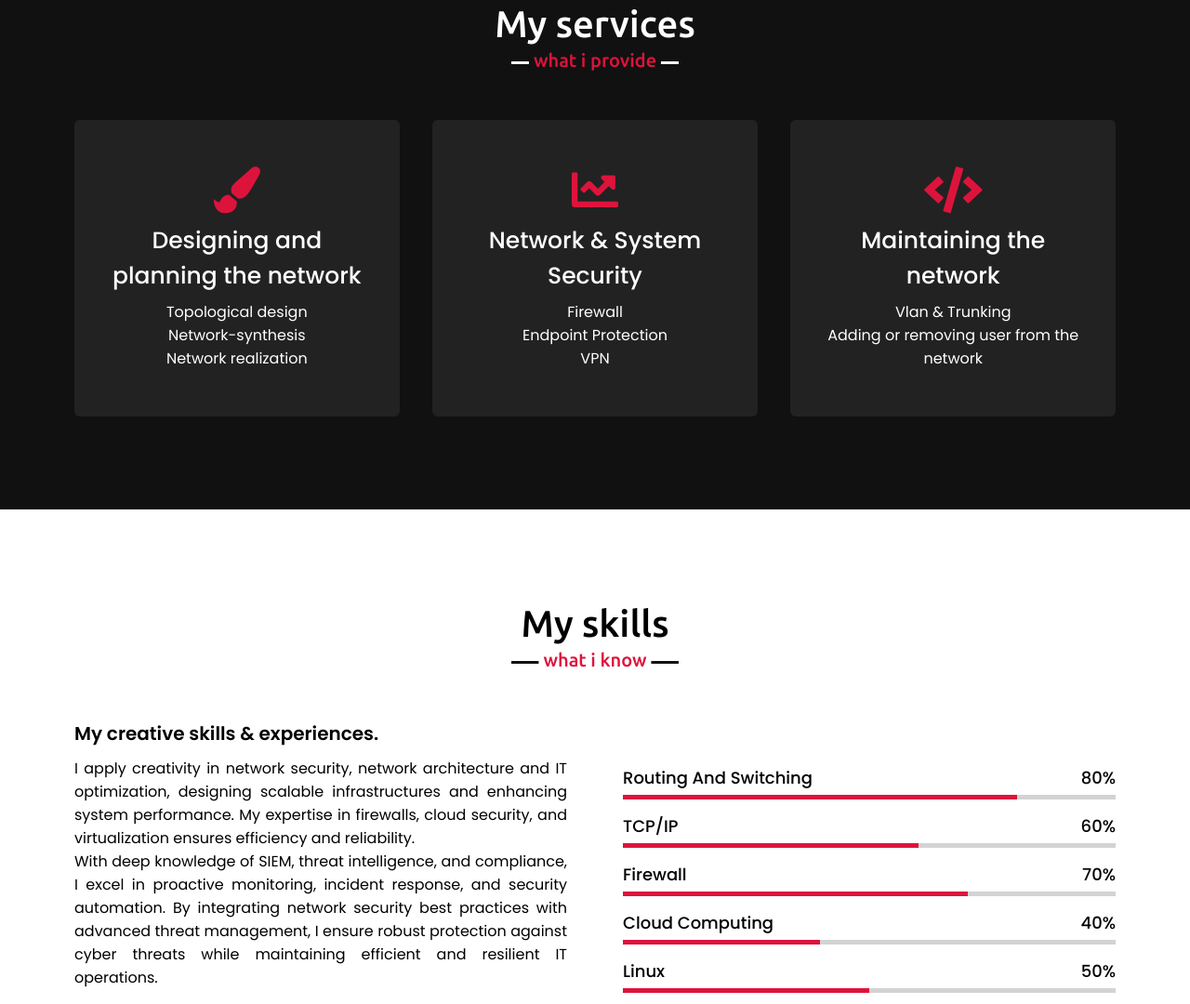
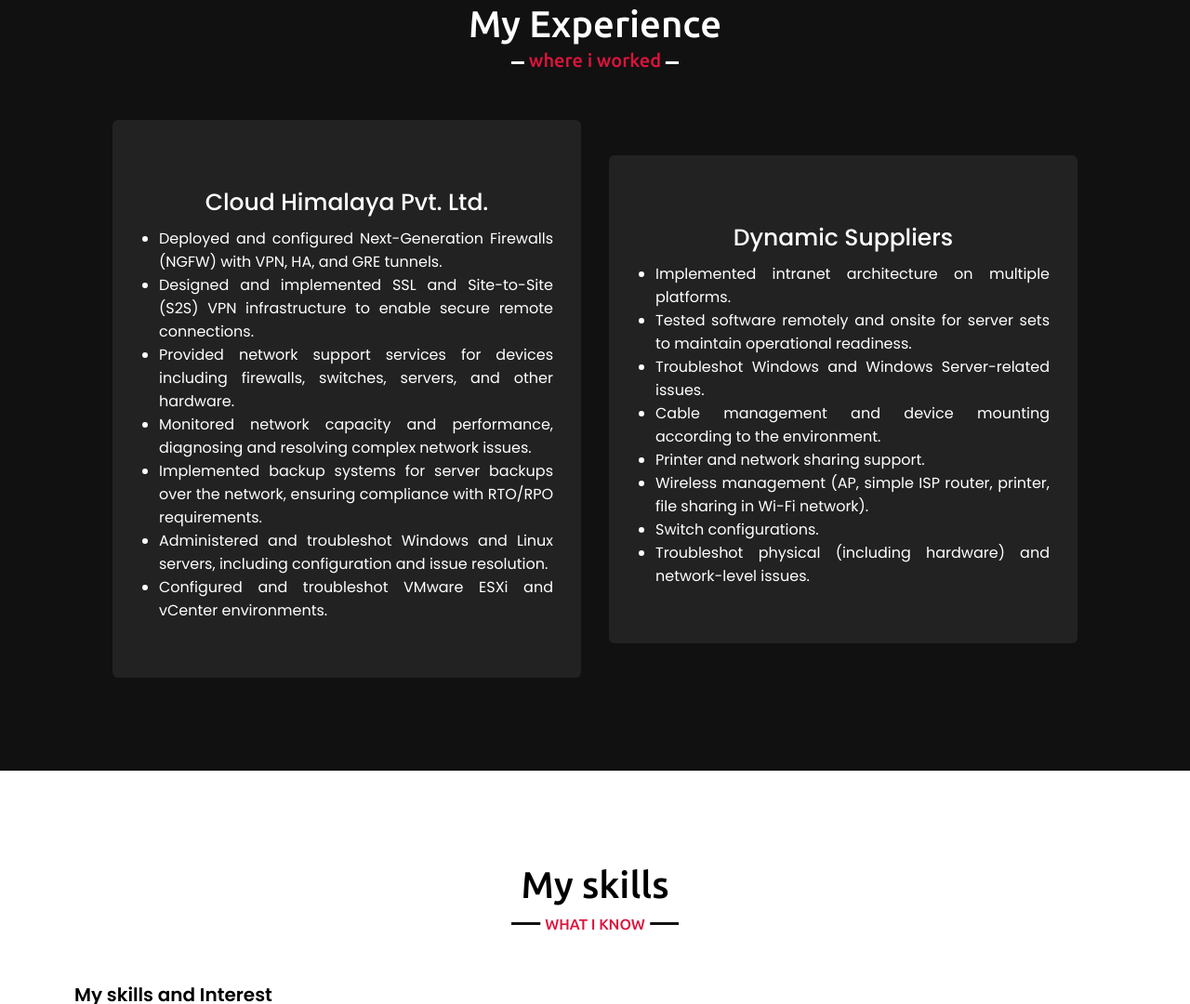
Before and after one commit to rrabina/website, a plain HTML site: page index.html in a window 1280 px wide. Shown: the part 1720-2800 px from the top of the page at 93% size. Drawn offline with nearby package versions, Linux system fonts and the light colour scheme.

Commit message:
modified the index.html

```diff
--- a/index.html
+++ b/index.html
@@ -23,9 +23,9 @@
             <ul class="menu">
                 <li><a href="#home" class="menu-btn">Home</a></li>
                 <li><a href="#about" class="menu-btn">About</a></li>
-                <li><a href="#services" class="menu-btn">Services</a></li>
+                <li><a href="#services" class="menu-btn">Experience</a></li>
                 <li><a href="#skills" class="menu-btn">Skills</a></li>
-                <li><a href="#clients" class="menu-btn">Clients</a></li>
+                <li><a href="#certificate" class="menu-btn">Certifications</a></li>
                 <li><a href="#contact" class="menu-btn">Contact</a></li>
             </ul>
             <div class="menu-btn">
@@ -58,7 +58,7 @@
                     <div class="text">I'm Rabina and I'm a <span class="typing-2"></span></div>
                     <p>As a Network and System Engineer at Cloud Himalaya since June 2022, I specialize in network administration, system management, and data center infrastructure. With a strong CSIT background, I excel in firewall management, access control, high- bandwidth network optimization, and customer support, ensuring secure and efficient IT operations. My focus is on designing, configuring, and deploying network architecture and firewalls to safeguard infrastructure. I also have hands-on experience with VMware virtualization and Huawei/NetApp storage solutions,optimizing performance. Proactive and adaptable, I continuously enhance IT operations while supporting team objectives.</p>
                     <p>Building on my experience, I strive to further enhance my networking expertise while expanding into cybersecurity. I am actively learning and working with security-related technologies, including SIEM, SOC, Wazuh and Sentinel, to strengthen my skills. Proactive and adaptable, I continuously improve IT operations while contributing to team objectives.</p>
-                    <a href="resume.pdf">Download CV</a>
+                    <a href="resume.pdf">Download RESUME</a>
                 </div>
             </div>
         </div>
@@ -67,96 +67,80 @@
     <!-- services section start -->
     <section class="services" id="services">
         <div class="max-width">
-            <h2 class="title">My services</h2>
+            <h2 class="title">My Experience</h2>
             <div class="serv-content">
                 <div class="card">
                     <div class="box">
-                        <i class="fas fa-paint-brush"></i>
-                        <div class="text">Designing and planning the network</div>
-                        <p>Topological design</p>
-                        <p>Network-synthesis</p>
-                        <p>Network realization</p>
+
+                        <div class="text">Cloud Himalaya Pvt. Ltd.</div>
+                        <ul class="justified-list">
+                            <li>Deployed and configured Next-Generation Firewalls (NGFW) with VPN, HA, and GRE tunnels.</li>
+                            <li>Designed and implemented SSL and Site-to-Site (S2S) VPN infrastructure to enable secure remote connections.</li>
+                            <li>Provided network support services for devices including firewalls, switches, servers, and other hardware.</li>
+                            <li>Monitored network capacity and performance, diagnosing and resolving complex network issues.</li>
+                            <li>Implemented backup systems for server backups over the network, ensuring compliance with RTO/RPO requirements.</li>
+                            <li>Administered and troubleshot Windows and Linux servers, including configuration and issue resolution.</li>
+                            <li>Configured and troubleshot VMware ESXi and vCenter environments.</li>
+                        </ul>
                     </div>
                 </div>
                 <div class="card">
                     <div class="box">
-                        <i class="fas fa-chart-line"></i>
-                        <div class="text">Network & System Security</div>
-                        <p>Firewall</p>
-                        <p>Endpoint Protection</p>
-                        <p>VPN</p>
+
+                        <div class="text">Dynamic Suppliers</div>
+                        <ul class="justified-list">
+                            <li>Implemented intranet architecture on multiple platforms.</li>
+                            <li>Tested software remotely and onsite for server sets to maintain operational readiness.</li>
+                            <li>Troubleshot Windows and Windows Server-related issues.</li>
+                            <li>Cable management and device mounting according to the environment.</li>
+                            <li>Printer and network sharing support.</li>
+                            <li>Wireless management (AP, simple ISP router, printer, file sharing in Wi-Fi network).</li>
+                            <li>Switch configurations.</li>
+                            <li>Troubleshot physical (including hardware) and network-level issues.</li>
+                        </ul>
                     </div>
                 </div>
-                <div class="card">
-                    <div class="box">
-                        <i class="fas fa-code"></i>
-                        <div class="text">Maintaining the network</div>
 
-                        <p>Vlan & Trunking</p>
-                        <p>Adding or removing user from the network</p>
-                    </div>
                 </div>
                </div>
             </div>
         </div>
     </section>
 
-    <!-- skills section start -->
+    <!-- Skills section start -->
 <section class="skills" id="skills">
     <div class="max-width">
         <h2 class="title">My skills</h2>
         <div class="skills-content">
             <div class="column left">
-                    <div class="text">My creative skills & experiences.</div>
-                      <p>I apply creativity in network security, network architecture and IT optimization, designing scalable infrastructures and enhancing system performance. My expertise in firewalls, cloud security, and virtualization ensures efficiency and reliability.</p>
-                      <p>With deep knowledge of SIEM, threat intelligence, and compliance, I excel in proactive monitoring, incident response, and security automation. By integrating network security best practices with advanced threat management, I ensure robust protection against cyber threats while maintaining efficient and resilient IT operations.</p>
-                    <a href="#">Read more</a>
+                <div class="text">My skills and Interest</div>
+                <p> My technical skills include routing and switching, firewalls, IDS/IPS, VMware (vCenter), Windows Server, SIEM, Linux system administration, and backup and recovery (VEEAM).</p>
+           <p>I am deeply interested in network security and cloud security, particularly in areas like SIEM, Microsoft Sentinel, and advanced threat detection. My passion lies in securing IT infrastructures, monitoring security events, and leveraging cloud-based security solutions to enhance overall cybersecurity posture.</p>
+                <!-- Skills section start
+                <a href="#">Read more</a>  -->
             </div>
             <div class="column right">
-                    <div class="bars">
-                        <div class="info">
-                            <span>Routing And Switching</span>
-                            <span>80%</span>
-                        </div>
-                        <div class="line html"></div>
-                    </div>
-                    <div class="bars">
-                        <div class="info">
-                            <span>TCP/IP</span>
-                            <span>60%</span>
-                        </div>
-                        <div class="line css"></div>
-                    </div>
-                    <div class="bars">
-                        <div class="info">
-                            <span>Firewall</span>
-                            <span>70%</span>
-                        </div>
-                        <div class="line js"></div>
-                    </div>
-                    <div class="bars">
-                        <div class="info">
-                            <span>Cloud Computing</span>
-                            <span>40%</span>
-                        </div>
-                        <div class="line php"></div>
-                    </div>
-                    <div class="bars">
-                        <div class="info">
-                            <span>Linux</span>
-                            <span>50%</span>
-                        </div>
-                        <div class="line mysql"></div>
+                <div class="skills-grid">
+
+                    <div class="skill-item black">Routing And Switching</div>
+                    <div class="skill-item black">IDS/IPS</div>
+                    <div class="skill-item black">Firewall</div>
+                    <div class="skill-item black">VMware (vCenter)</div>
+                    <div class="skill-item black">Windows Server</div>
+                    <div class="skill-item black">SIEM</div>
+                    <div class="skill-item black">Linux System</div>
+                    <div class="skill-item black">Backup and Recovery (VEEAM)</div>
                 </div>
             </div>
         </div>
     </div>
 </section>
 
-    <!-- Clients section start -->
-    <section class="clients" id="clients">
+
+    <!-- certificate section start -->
+    <section class="certificate" id="certificate">
         <div class="max-width">
-            <h2 class="title">Training/Certifications</h2>
+            <h2 class="title">Certifications</h2>
             <div class="carousel owl-carousel">
                 <div class="card">
                     <div class="box">
@@ -204,7 +188,7 @@
             <div class="contact-content">
                 <div class="column left">
                     <div class="text">Get in Touch</div>
-                    <p>If you have any queries or any services needed (from above) feel free to contact by telephone, email or message and I'll be sure to get back to you as soon as possible.</p>
+                    <p>If you have any queries, require networking services, or are interested in hiring me, please feel free to contact me via email or message. I will get back to you as soon as possible.</p>
                     <div class="icons">
                         <div class="row">
                             <i class="fas fa-user"></i>
@@ -224,7 +208,7 @@
                             <i class="fas fa-envelope"></i>
                             <div class="info">
                                 <div class="head">Email</div>
-                                <div class="sub-title">......@gmail.com</div>
+                                <div class="sub-title">ranaajee337@gmail.com</div>
                             </div>
                         </div>
                     </div>
--- a/script.js
+++ b/script.js
@@ -35,14 +35,14 @@
 
     // typing text animation script
     var typed = new Typed(".typing", {
-        strings: ["Student", "System Administrator", "Network Administrator", "Network Designer", "Freelancer"],
+        strings: [ "System Administrator", "Network Administrator", "Network Designer", "Freelancer"],
         typeSpeed: 100,
         backSpeed: 60,
         loop: true
     });
 
     var typed = new Typed(".typing-2", {
-        strings: ["Student", "System Administrator", "Network Administrator", "Network Designer", "Freelancer"],
+        strings: [ "System Administrator", "Network Administrator", "Network Designer", "Freelancer"],
         typeSpeed: 100,
         backSpeed: 60,
         loop: true
--- a/style.css
+++ b/style.css
@@ -35,7 +35,7 @@
     padding: 0 80px;
     margin: auto;
 }
-.about, .services, .skills, .clients, .contact, footer{
+.about, .services, .skills, .certificate, .contact, footer{
     font-family: 'Poppins', sans-serif;
 }
 .about .about-content,
@@ -258,68 +258,125 @@
 }
 
 /* services section styling */
-.services, .clients{
-    color:#fff;
+/* Services Section Styling */
+.services, .certificate {
+    color: #fff;
     background: #111;
+    text-align: center; /* Centers the title */
 }
+
 .services .title::before,
-.clients .title::before{
+.certificate .title::before {
     background: #fff;
 }
+
 .services .title::after,
-.clients .title::after{
+.certificate .title::after {
     background: #111;
-    content: "what i provide";
+    content: "where i worked";
 }
-.services .serv-content .card{
-    width: calc(33% - 20px);
+
+/* Centering the Service Boxes */
+.services .serv-content {
+    display: flex;
+    justify-content: center; /* Centers boxes horizontally */
+    gap: 30px; /* Adds spacing between boxes */
+    flex-wrap: wrap; /* Ensures responsiveness */
+    margin-top: 30px;
+}
+
+.services .serv-content .card {
+    width: 45%; /* Adjust width for two boxes */
     background: #222;
     text-align: center;
     border-radius: 6px;
-    padding: 50px 25px;
+    padding: 60px 30px; /* Increased padding */
     cursor: pointer;
     transition: all 0.3s ease;
 }
-.services .serv-content .card:hover{
+
+.services .serv-content .card:hover {
     background: crimson;
 }
-.services .serv-content .card .box{
+
+.services .serv-content .card .box {
     transition: all 0.3s ease;
 }
-.services .serv-content .card:hover .box{
+
+.services .serv-content .card:hover .box {
     transform: scale(1.05);
 }
-.services .serv-content .card i{
+
+.services .serv-content .card i {
     font-size: 50px;
     color: crimson;
     transition: color 0.3s ease;
 }
-.services .serv-content .card:hover i{
+
+.services .serv-content .card:hover i {
     color: #fff;
 }
-.services .serv-content .card .text{
+
+.services .serv-content .card .text {
     font-size: 25px;
     font-weight: 500;
     margin: 10px 0 7px 0;
 }
 
-/* skills section styling */
+/* Justified Bullet Points */
+.justified-list {
+    max-width: 800px; /* Adjust width */
+    margin: 0 auto; /* Centering */
+    padding-left: 20px; /* Space for bullets */
+    text-align: justify; /* Justify text */
+}
 
-.skills .title::after{
-    content: "what i know";
+.justified-list li {
+    display: list-item; /* Ensures bullets stay */
+    text-align: justify; /* Justifies individual list items */
 }
-.skills .skills-content .column{
+
+
+
+
+
+/* Skills section styling */
+.skills .title::after {
+    content: "what I know";
+    color: crimson;
+    display: block;
+    font-size: 16px;
+    font-weight: 500;
+    margin-top: 5px;
+    text-transform: uppercase;
+}
+
+/* Skills content layout */
+.skills .skills-content {
+    display: flex;
+    justify-content: space-between;
+    align-items: center;
+    flex-wrap: wrap;
+}
+
+.skills .skills-content .column {
     width: calc(50% - 30px);
 }
-.skills .skills-content .left .text{
+
+/* Left column styling */
+.skills .skills-content .left .text {
     font-size: 20px;
     font-weight: 600;
     margin-bottom: 10px;
 }
-.skills .skills-content .left p{
+
+.skills .skills-content .left p {
     text-align: justify;
+    font-size: 16px;
+    color: #333;
 }
-.skills .skills-content .left a{
+
+.skills .skills-content .left a {
     display: inline-block;
     background: crimson;
     color: #fff;
@@ -330,59 +387,47 @@
     border-radius: 6px;
     border: 2px solid crimson;
     transition: all 0.3s ease;
+    text-decoration: none;
 }
-.skills .skills-content .left a:hover{
+
+.skills .skills-content .left a:hover {
     color: crimson;
     background: none;
 }
-.skills .skills-content .right .bars{
-    margin-bottom: 15px;
+
+/* Right column (Skills Grid) */
+.skills-grid {
+    display: flex;
+    flex-wrap: wrap;
+    gap: 15px;
+    justify-content: flex-start;
 }
-.skills .skills-content .right .info{
-    display: flex;
-    margin-bottom: 5px;
-    align-items: center;
-    justify-content: space-between;
-}
-.skills .skills-content .right span{
+
+/* Skill item styles */
+.skill-item {
+    background: white; /* Default white background */
+    color: black; /* Default black text */
+    padding: 10px 20px;
+    text-align: center;
+    border-radius: 6px;
     font-weight: 500;
     font-size: 18px;
-}
-.skills .skills-content .right .line{
-    height: 5px;
-    width: 100%;
-    background: lightgrey;
-    position: relative;
-}
-.skills .skills-content .right .line::before{
-    content: "";
-    position: absolute;
-    height: 100%;
-    left: 0;
-    top: 0;
-    background: crimson;
-}
-.skills-content .right .html::before{
-    width: 80%;
-}
-.skills-content .right .css::before{
-    width: 60%;
-}
-.skills-content .right .js::before{
-    width: 70%;
-}
-.skills-content .right .php::before{
-    width: 40%;
-}
-.skills-content .right .mysql::before{
-    width: 50%;
+    transition: all 0.3s ease;
+    cursor: pointer;
+    border: 2px solid crimson; /* Added crimson border */
 }
 
-/* clients section styling */
-.clients .title::after{
-    content: "with whom I worked";
+/* Hover effect */
+.skill-item:hover {
+    background: crimson;
+    color: white;
 }
-.clients .carousel .card{
+
+/* certificate section styling */
+.certificate .title::after{
+    content: "what i gained";
+}
+.certificate .carousel .card{
     background: #222;
     border-radius: 6px;
     padding: 25px 35px;
@@ -390,25 +435,25 @@
     overflow: hidden;
     transition: all 0.3s ease;
 }
-.clients .carousel .card:hover{
+.certificate .carousel .card:hover{
     background: crimson;
 }
-.clients .carousel .card .box{
+.certificate .carousel .card .box{
     display: flex;
     flex-direction: column;
     align-items: center;
     justify-content: center;
     transition: all 0.3s ease;
 }
-.clients .carousel .card:hover .box{
+.certificate .carousel .card:hover .box{
     transform: scale(1.05);
 }
-.clients .carousel .card .text{
+.certificate .carousel .card .text{
     font-size: 25px;
     font-weight: 500;
     margin: 10px 0 7px 0;
 }
-.clients .carousel .card img{
+.certificate .carousel .card img{
     height: 150px;
     width: 150px;
     object-fit: cover;
@@ -416,7 +461,7 @@
     border: 5px solid crimson;
     transition: all 0.3s ease;
 }
-.clients .carousel .card:hover img{
+.certificate .carousel .card:hover img{
     border-color: #fff;
 }
 .owl-dots{
```
Also changed, not shown: sc-100.png, sc-200.png, sc-300.png, sc-400.png, sc-900.png. Lines whose indentation alone changed are shown as unchanged.
